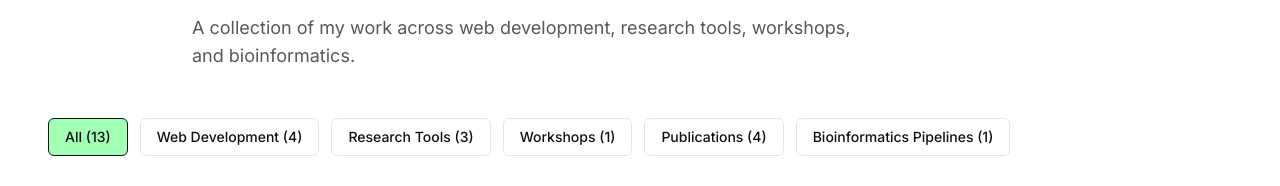
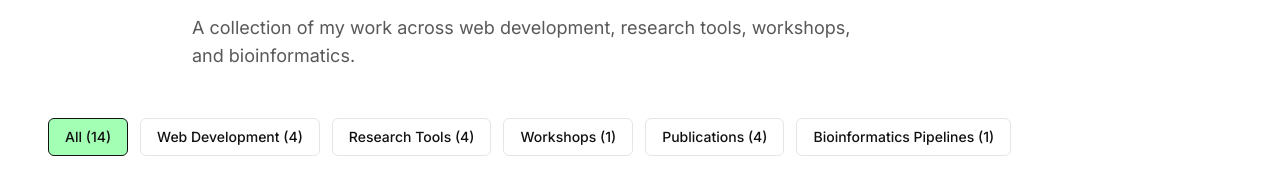
Before and after one commit to jorgetzec/portfolio, a React (Vite) app: page / in a window 1280 px wide. Shown: the part 922-1108 px from the top of the page. Built offline with nearby package versions, Linux system fonts and the light colour scheme.

Commit message:
Includig yt transcriber project

```diff
--- a/src/data/projects.ts
+++ b/src/data/projects.ts
@@ -276,4 +276,22 @@ Built with R and the WGCNA package. Includes example datasets, R scripts, and RS
     year: 2025,
     details: `A comprehensive bioinformatics pipeline focused on the regulatory landscape of GPD genes under salinity stress. The workflow includes Differential Expression Analysis (DESeq2), Weighted Gene Co-expression Network Analysis (WGCNA), Gene Ontology enrichment (topGO), and validation of findings using Random Forest machine learning models.`,
   },
+  {
+    id: 'docker-youtube-transcriber',
+    title: 'Docker YouTube Transcriber',
+    description: 'Professional Docker-based tool for downloading and transcribing YouTube videos with a robust recovery and resumption system.',
+    category: 'research-tools',
+    tags: ['Python', 'Docker', 'Transcription', 'Automation', 'YouTube', 'API'],
+    repo: 'https://github.com/jorgetzec/docker-youtube-transcriber-resumable',
+    status: 'active',
+    images: [],
+    year: 2024,
+    details: `A professional Docker-based tool for downloading audio from YouTube videos and transcribing them to text using Google Speech Recognition.
+
+Key Features:
+- **Resumable System**: If interrupted, the process picks up exactly where it left off, identifying completed segments to avoid redundant work.
+- **Multilingual**: Supports transcription in Spanish, English, French, German, Italian, and Portuguese.
+- **Scalable**: Automatically splits large audio files into smaller segments for efficient processing.
+- **Containerized**: Fully Dockerized for easy deployment and consistent environments.`,
+  },
 ];
```
